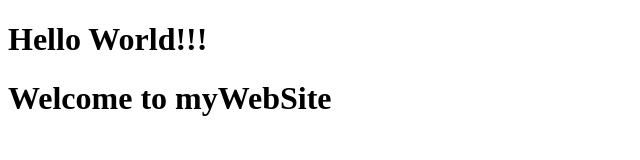
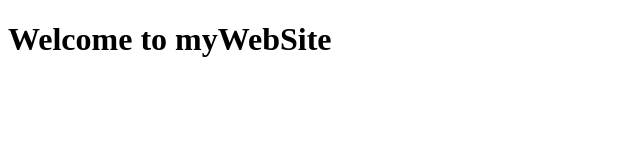
Before and after one commit to Aoffeeprince/TestGit1, a plain HTML site: page index.html in a window 1280 px wide. Shown: the whole page, without its empty margins (0-640 px from the left). Drawn offline with Linux system fonts and the light colour scheme.

Commit message:
Remove Hello World

```diff
--- a/index.html
+++ b/index.html
@@ -4,6 +4,5 @@
 	<title>Test for GITHUB MINI COURSE</title>
 </head>
 <body>
-	<h1>Hello World!!!</h1>
-	<h1>Welcome to myWebSite</h1>
+		<h1>Welcome to myWebSite</h1>
 </body>
```
Also changed, not shown: fan1.webp (added).
